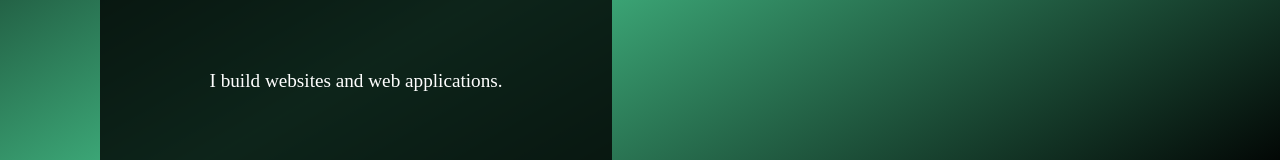
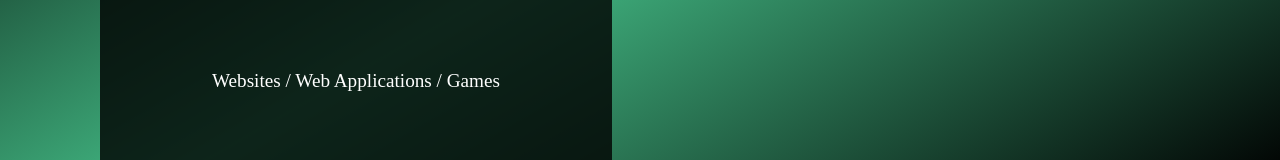
Before and after one commit to jonthedev/jdk-nuxt, a Nuxt app: page / in a window 1280 px wide. Shown: the part 460-620 px from the top of the page. Built offline with nearby package versions, Linux system fonts and the light colour scheme; a web font is replaced by a local one.

Commit message:
changed text in card template

```diff
--- a/pages/index.vue
+++ b/pages/index.vue
@@ -11,9 +11,7 @@
         </template>
       </card>
       <card>
-        <template v-slot:projects
-          >I build websites and web applications.</template
-        >
+        <template v-slot:projects>Websites / Web Applications / Games</template>
       </card>
     </main>
   </div>
```
